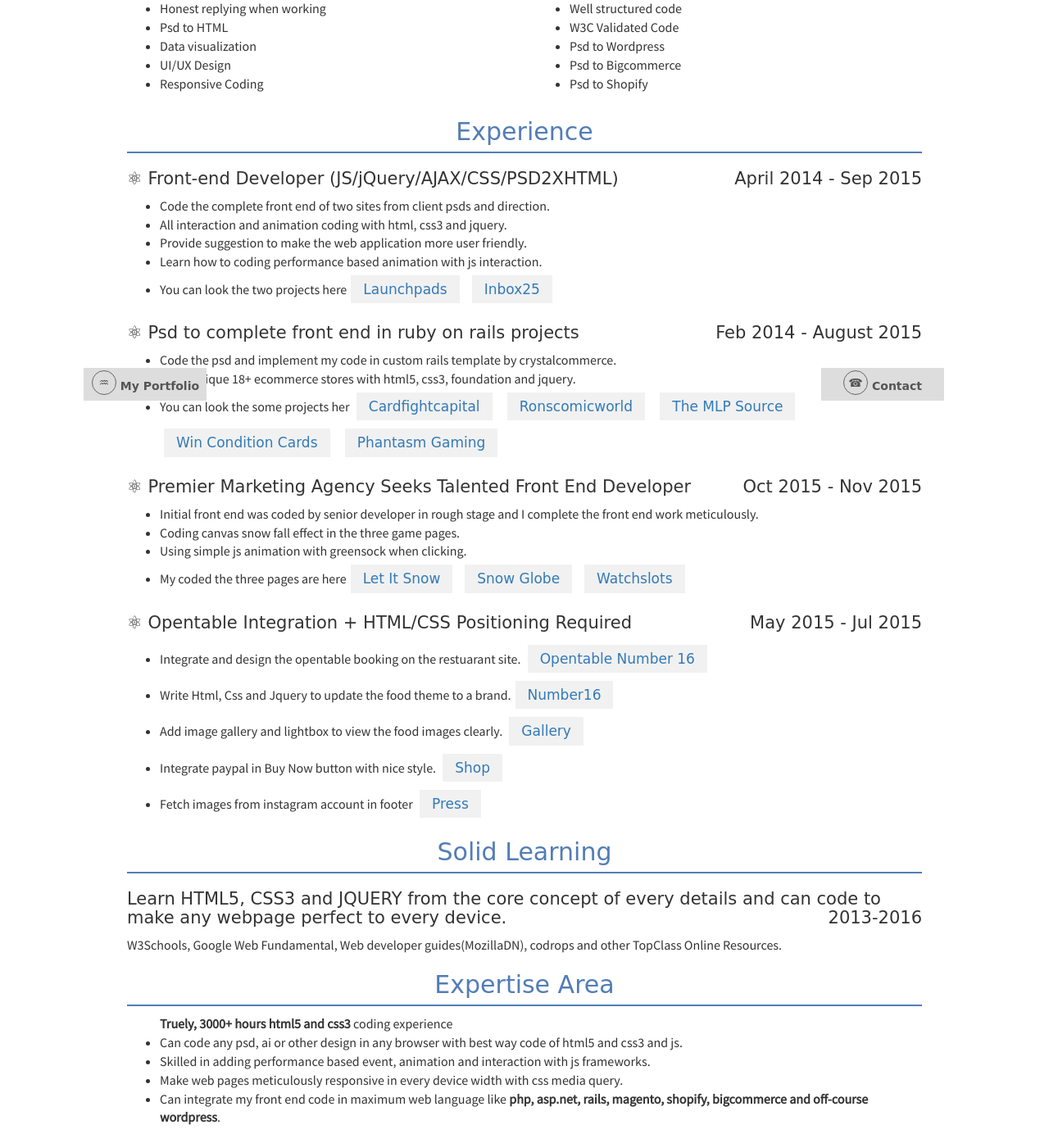
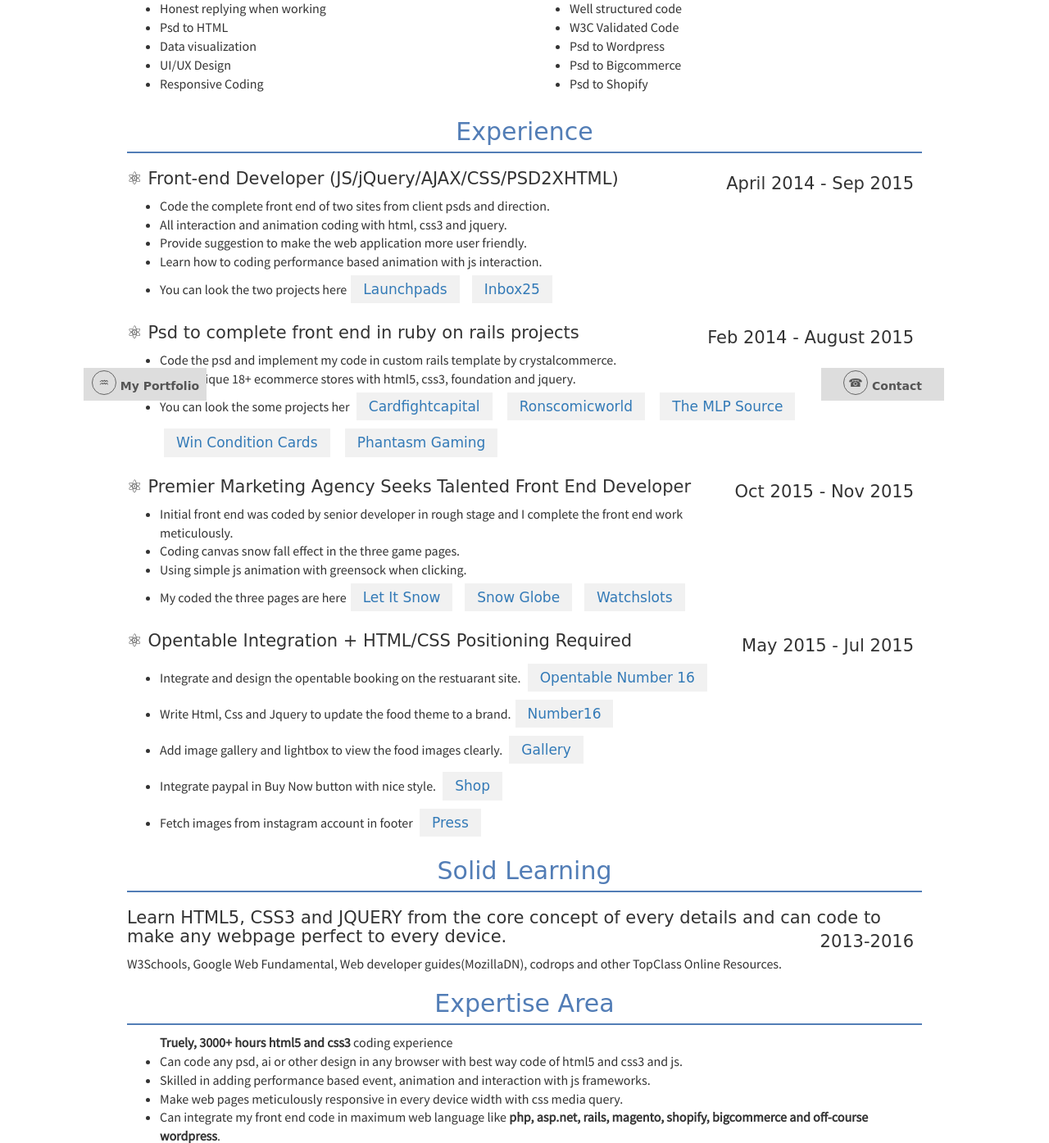
Before and after one commit to ArifulAhsan/ArifulAhsan.github.io, a PHP site: page /index.html in a window 1280 px wide. Shown: the part 311-1706 px from the top of the page at 82% size. Run offline with PHP 8.4, Linux system fonts and the light colour scheme; some libraries are stand-ins or nearby versions; some web fonts are replaced.

Commit message:
Update style.css

```diff
--- a/css/style.css
+++ b/css/style.css
@@ -54,6 +54,7 @@ h1, h2, h3, h4, h5, h6, a{
 }
 .sub_heading .date{
 	float: right;
+	padding: 6px 10px;
 }
 
 ul.job_description li a{
```
